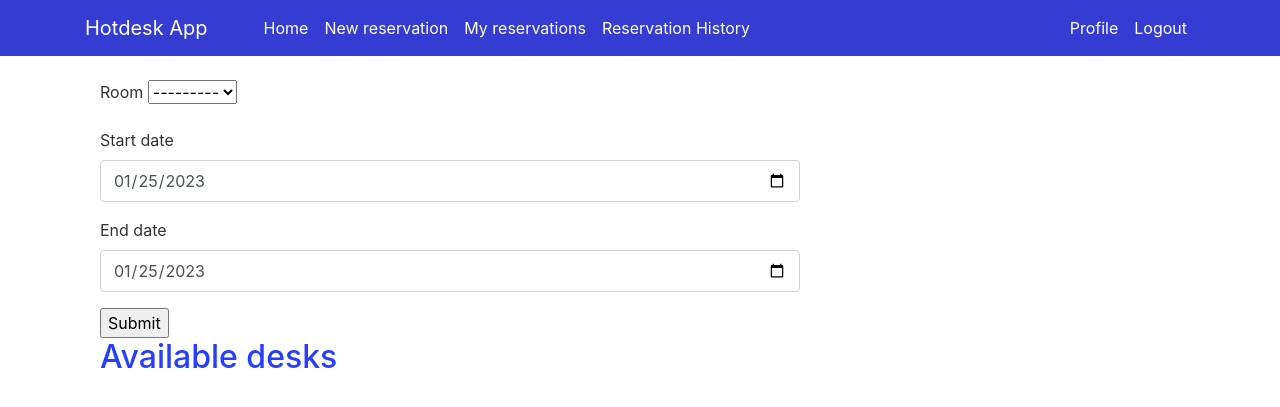
After one commit to Mooszek/HotDesk, a Django app: page /hotdesk/reservation_new/ in a window 1280 px wide. The commit adds this page. Shown: the top 407 px of the page. Run offline with Django 4.2, Linux system fonts and the light colour scheme; the visitor is signed in with stand-in values (Sample User, id 1); data that the repository does not hold is empty; some libraries are stand-ins or nearby versions.

Commit message:
New "add reservation" system

```diff
--- /dev/null
+++ b/mysite/hotdesk/forms.py
@@ -0,0 +1,15 @@
+from django import forms
+from datetime import date
+from .models import Room
+
+class SearchRoomForm(forms.Form):
+    room = forms.ModelChoiceField(required=True, queryset=Room.objects.all())
+
+    start_date = forms.DateField(required=True, initial=date.today(),
+        widget=forms.TextInput(
+            attrs={'type': 'date', 'min': date.today() })
+    )
+    end_date = forms.DateField(required=True, initial=date.today(),
+        widget=forms.TextInput(
+            attrs={'type': 'date', 'min': date.today() } )
+    )
--- a/mysite/hotdesk/static/hotdesk/main.css
+++ b/mysite/hotdesk/static/hotdesk/main.css
@@ -118,3 +118,9 @@ body {
     border-radius: 3px;
     margin-bottom: 20px;
   }
+
+  .alert-error {
+    color: #721c24;
+    background-color: #f8d7da;
+    border-color: #f5c6cb;
+}
--- a/mysite/hotdesk/templates/hotdesk/about.html
+++ /dev/null
@@ -1,5 +0,0 @@
-{% extends "hotdesk/base.html" %}
-
-{% block content %}
-    <h1>{{page_text}}</h1>
-{% endblock content%}
--- a/mysite/hotdesk/templates/hotdesk/base.html
+++ b/mysite/hotdesk/templates/hotdesk/base.html
@@ -27,10 +27,10 @@
               <div class="navbar-nav mr-auto">
                 <a class="nav-item nav-link" href="{% url 'hotdesk-index' %}">Home</a>
                 {% if user.is_authenticated %}
-                  <a class="nav-item nav-link" href="{% url 'hotdesk-new-reservation' %}">New reservation</a>
+                  <a class="nav-item nav-link" href="{% url 'hotdesk-reservations-new' %}">New reservation</a>
                   <a class="nav-item nav-link" href="{% url 'hotdesk-reservations' %}">My reservations</a>
+                  <a class="nav-item nav-link" href="{% url 'hotdesk-reservations' %}">Reservation History</a>
                 {% endif %}
-                <a class="nav-item nav-link" href="{% url 'hotdesk-about' %}">About</a>
               </div>
               <!-- Navbar Right Side -->
               <div class="navbar-nav">
--- a/mysite/hotdesk/templates/hotdesk/index.html
+++ b/mysite/hotdesk/templates/hotdesk/index.html
@@ -6,12 +6,13 @@
     </div>
     <div class="homepage">
         <div>
-            <h3>If you would like to reserve a desk, <a href="{% url 'hotdesk-new-reservation' %}"> click here</a>.</h3>
+            <h3>If you would like to reserve a desk, <a href="{% url 'hotdesk-reservations-new' %}"> click here</a>.</h3>
         </div>
     </div>
     <div>
         <h2>See who is in the office today:</h2>
     </div>
+
     {% for reservations in reservations %}
         <div>
             <article class="media content-section">
@@ -28,4 +29,5 @@
             </article>
         </div>
     {% endfor %}
+
 {% endblock content%}
--- /dev/null
+++ b/mysite/hotdesk/templates/hotdesk/reservation_new.html
@@ -0,0 +1,28 @@
+{% extends "hotdesk/base.html" %}
+{% load crispy_forms_tags%}
+{% block content %}
+<body>
+
+    <div class="container">
+        <form method="POST" action="{% url 'hotdesk-reservations-new' %}">
+            {% csrf_token %}
+            {{ room_data|crispy }}
+            <input type="submit" name="search_room" >
+    </div>
+    <div class="container">
+        <h2>Available desks</h2>
+            {% for desk in available_desks %}
+            <article class="media content-section">
+                <div class="media-body">
+                    {{ desk.desk_label }}
+                </div>
+                <div class="form-group">
+                    <button class="btn btn-outline-primary" type="submit" name="reserve_desk_number" value={{desk.id}}>Create New Reservation</button>
+                </div>
+            </article>
+            {% endfor %}
+        </form>
+    </div>
+
+    </body>
+{% endblock content%}
--- a/mysite/hotdesk/urls.py
+++ b/mysite/hotdesk/urls.py
@@ -3,22 +3,18 @@ from .views import (
     TodaysReservationListView,
     ReservationListView,
     ReservationDetailView,
-    ReservationCreateView,
-    ReservationUpdateView,
-    ReservationDeleteView
+    # ReservationCreateView,
+    # ReservationUpdateView,
+    ReservationDeleteView,
 )
 from . import views
 
 urlpatterns = [
-    #path('', views.index, name='hotdesk-index'),
     path('', TodaysReservationListView.as_view(), name='hotdesk-index'),
-    #path('reservation/new/', views.new_reservation, name='hotdesk-new-reservation'),
-    path('reservations/new/', ReservationCreateView.as_view(), name='hotdesk-new-reservation'),
-    #path('reservations/', views.reservations, name='hotdesk-reservations'),
+    # path('reservations/new/', ReservationCreateView.as_view(), name='hotdesk-new-reservation'),
     path('reservations/', ReservationListView.as_view(), name='hotdesk-reservations'),
-    #path('reservation/<int:reservation_id>/', views.reservation, name='hotdesk-reservation'),
     path('reservations/<int:pk>/', ReservationDetailView.as_view(), name='hotdesk-reservation'),
-    path('reservations/<int:pk>/update/', ReservationUpdateView.as_view(), name='hotdesk-reservation-update'),
+    # path('reservations/<int:pk>/update/', ReservationUpdateView.as_view(), name='hotdesk-reservation-update'),
     path('reservation/<int:pk>/delete/', ReservationDeleteView.as_view(), name='hotdesk-reservation-delete'),
-    path('about/', views.about, name='hotdesk-about'),
+    path('reservation_new/', views.reservation_function, name='hotdesk-reservations-new'),
 ]
--- a/mysite/hotdesk/views.py
+++ b/mysite/hotdesk/views.py
@@ -1,12 +1,14 @@
-#from django.http import HttpResponse, Http404
-#from django.template import loader
-from django.shortcuts import render
+
+from django.shortcuts import render, redirect
 from django.contrib.auth.decorators import login_required
 from django.contrib.auth.mixins import LoginRequiredMixin, UserPassesTestMixin
-from django.views.generic import ListView, DetailView, CreateView, UpdateView, DeleteView
+from django.views.generic import ListView, DetailView, CreateView, UpdateView, DeleteView, FormView
 from django.urls import reverse_lazy
-from hotdesk.models import Reservation
+from django.contrib import messages
+from hotdesk.models import Reservation, Room, Desk
 from datetime import date
+
+from .forms import SearchRoomForm
 
 # Create your views here.
 @login_required
@@ -14,20 +16,7 @@ def index(request):
     context = {'page_text':"Main page",}
     return render( request, 'hotdesk/index.html', context)
 
-#class based view for homepage
 
-
-# @login_required
-# def new_reservation(request):
-#     context = {'page_text':"Make new reservation",}
-#     return render( request, 'hotdesk/new_reservation.html', context)
-
-# @login_required
-# def reservations(request):
-#     context = {'page_text':"Previous reservations",}
-#     return render( request, 'hotdesk/reservations.html', context)
-
-#class based view for previous reservations
 class TodaysReservationListView(ListView):
     model = Reservation
     template_name = 'hotdesk/index.html'
@@ -54,33 +43,33 @@ class ReservationDetailView(LoginRequiredMixin, DetailView):
     def get_queryset(self):
         return Reservation.objects.filter(user=self.request.user)
 
-#class to create single reservation
-class ReservationCreateView(LoginRequiredMixin, CreateView):
-    model = Reservation
-    fields = [ 'desk', 'start_date', 'end_date']
-    template_name = 'hotdesk/new_reservation.html'
-    success_url = reverse_lazy('hotdesk-reservations')
+# # not used
+# class ReservationCreateView(LoginRequiredMixin, CreateView):
+#     model = Reservation
+#     fields = [ 'desk', 'start_date', 'end_date']
+#     template_name = 'hotdesk/new_reservation.html'
+#     success_url = reverse_lazy('hotdesk-reservations')
 
-    def form_valid(self, form):
-        form.instance.user = self.request.user
-        return super().form_valid(form)
+#     def form_valid(self, form):
+#         form.instance.user = self.request.user
+#         return super().form_valid(form)
 
-#class to update single reservation
-class ReservationUpdateView(LoginRequiredMixin, UserPassesTestMixin, UpdateView):
-    model = Reservation
-    fields = [ 'desk', 'start_date', 'end_date']
-    template_name = 'hotdesk/new_reservation.html'
-    success_url = reverse_lazy('hotdesk-reservations')
+# #not used
+# class ReservationUpdateView(LoginRequiredMixin, UserPassesTestMixin, UpdateView):
+#     model = Reservation
+#     fields = [ 'desk', 'start_date', 'end_date']
+#     template_name = 'hotdesk/new_reservation.html'
+#     success_url = reverse_lazy('hotdesk-reservations')
 
-    def form_valid(self, form):
-        form.instance.user = self.request.user
-        return super().form_valid(form)
+#     def form_valid(self, form):
+#         form.instance.user = self.request.user
+#         return super().form_valid(form)
 
-    def test_func(self):
-        reservation = self.get_object()
-        if self.request.user == reservation.user:
-            return True
-        return False
+#     def test_func(self):
+#         reservation = self.get_object()
+#         if self.request.user == reservation.user:
+#             return True
+#         return False
 
 
 class ReservationDeleteView(LoginRequiredMixin, UserPassesTestMixin, DeleteView):
@@ -94,24 +83,58 @@ class ReservationDeleteView(LoginRequiredMixin, UserPassesTestMixin, DeleteView)
             return True
         return False
 
-# pick room
-# class ReservationCreateView(CreateView):
-#     model = Room
-#     fields = [ 'room', 'start_date', 'end_date']
-#     template_name = 'hotdesk/new_reservation.html'
+@login_required
+def reservation_function(request):
 
+    #submit data preserved from previous request  on form
+    submit_data = request.POST.get('room')
+    room_data = SearchRoomForm(request.POST or None)
 
-def about(request):
-    context = {'page_text':"About Page",}
-    return render( request, 'hotdesk/about.html', context)
+    if request.POST.get('room'):
+        selected_room= request.POST.get('room')
+        selected_start_date = request.POST.get('start_date')
+        selected_end_date = request.POST.get('end_date')
 
-# @login_required
-# def reservation(request, reservation_id):
-#     try:
-#         reservation_object = Reservation.objects.get(pk=reservation_id)
-#         start_date = reservation_object.start_date
-#         end_date = reservation_object.end_date
-#         response = f"Reservation ID: {reservation_id} Start Date: {start_date} End Date: {end_date}"
-#     except Reservation.DoesNotExist:
-#         raise Http404("Reservation does not exist")
-#     return render(request, 'hotdesk/reservation.html', {'reservation': response,})
+    if 'search_room' in request.POST:
+
+        if selected_end_date < selected_start_date:
+            messages.warning(request, f"End date can't be earlier than start date!")
+            context = {
+                'room_data' : room_data,
+            }
+            return render(request, 'hotdesk/reservation_new.html', context)
+
+        available_desks = Desk.objects.filter(room__id = selected_room).exclude(
+            reservation__start_date__lte=selected_end_date,
+            reservation__end_date__gte = selected_start_date)
+
+    elif 'reserve_desk_number' in request.POST:
+        desk_id = request.POST.get('reserve_desk_number')
+
+        Reservation.objects.create(user=request.user, start_date= selected_start_date, end_date=selected_end_date, desk_id = desk_id)
+
+        context = {
+            'user' : request.user,
+            'selected_room' : selected_room,
+            'selected_start_date' : selected_start_date,
+            'selected_end_date' : selected_end_date,
+            'submit_data' : submit_data
+        }
+        return render(request, 'hotdesk/reservations.html', context)
+
+    else:
+        available_desks = ''
+        selected_room = ''
+        selected_start_date = ''
+        selected_end_date = ''
+
+    context = {
+        'available_desks' : available_desks,
+        'room_data' : room_data,
+        'selected_room' : selected_room,
+        'selected_start_date' : selected_start_date,
+        'selected_end_date' : selected_end_date,
+        'submit_data' : submit_data
+    }
+
+    return render(request, 'hotdesk/reservation_new.html', context)
```
Also changed, not shown: mysite/hotdesk/templates/hotdesk/new_reservation.html (+7 -1 lines), mysite/hotdesk/templates/hotdesk/reservation.html (+5 -5 lines). Lines whose indentation alone changed are shown as unchanged.
